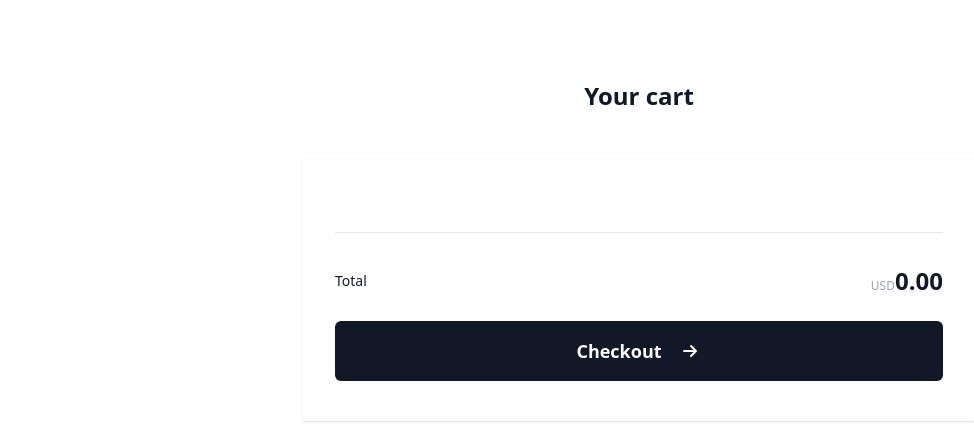
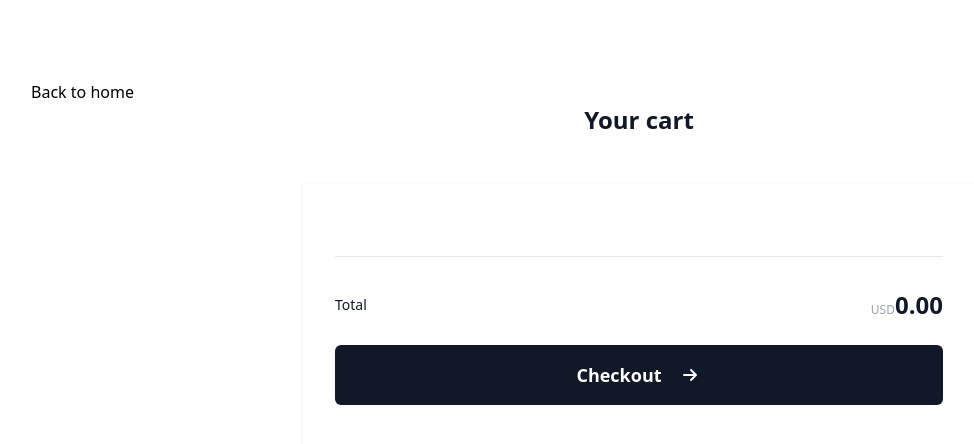
Before and after one commit to BouaikIlham/store, a React (Create React App) app: page /checkout in a window 1280 px wide. Shown: the top 444 px of the page, without its empty margins (1-975 px from the left). Built offline with nearby package versions, Linux system fonts and the light colour scheme.

Commit message:
add a link

```diff
--- a/src/component/Checkout.js
+++ b/src/component/Checkout.js
@@ -1,5 +1,6 @@
 import React, { useEffect } from 'react'
 import useStore from '../store/store'
+import { Link } from 'react-router-dom'
 
 const Checkout = () => {
     const store = useStore()
@@ -10,6 +11,9 @@
   return (
       <section className="h-screen py-12 sm:py-16 lg:py-20">
           <div className="mx-auto px-4 sm:px-6 lg:px-8">
+            <Link to="/" >
+              <button>Back to home</button>
+            </Link>
               <div className="flex items-center justify-center">
                   <h1 className="text-2xl font-semibold text-gray-900">Your cart</h1>
               </div>
--- a/src/component/ProductDetails.js
+++ b/src/component/ProductDetails.js
@@ -1,13 +1,15 @@
 import useStore from '../store/store'
-import CartShop from './CartShop'
+import { Link } from 'react-router-dom'
 
 const ProductDetails = () => {
     const store = useStore()
     const product = store.Product
   return (
     <div className="bg-white">
-          <CartShop />
         <div className="pt-6">
+              <Link to="/" >
+                  <button>Back to home</button>
+              </Link>
             <nav aria-label="Breadcrumb">
                 <ul className="mx-auto flex max-w-2xl items-center space-x-2 px-4 sm:px-6 lg:max-w-7xl lg:px-8">
                     <li>
```
